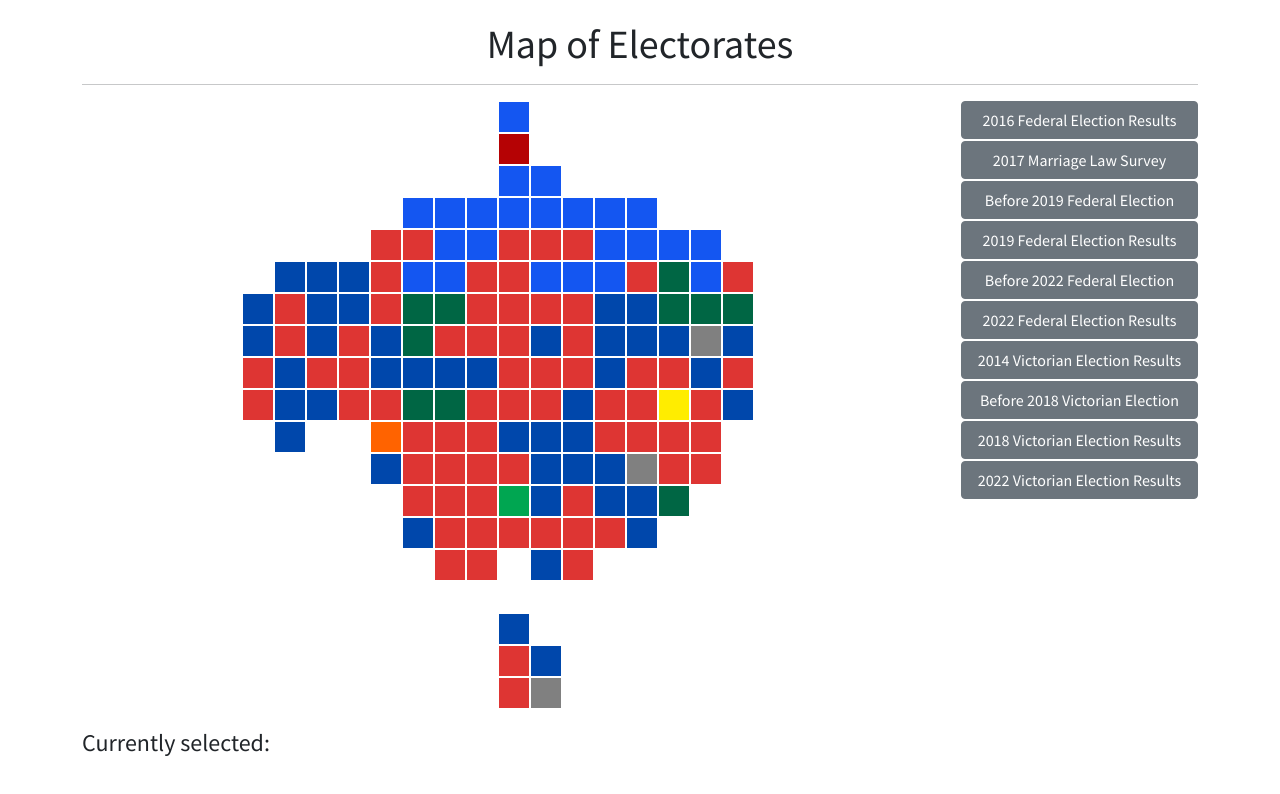
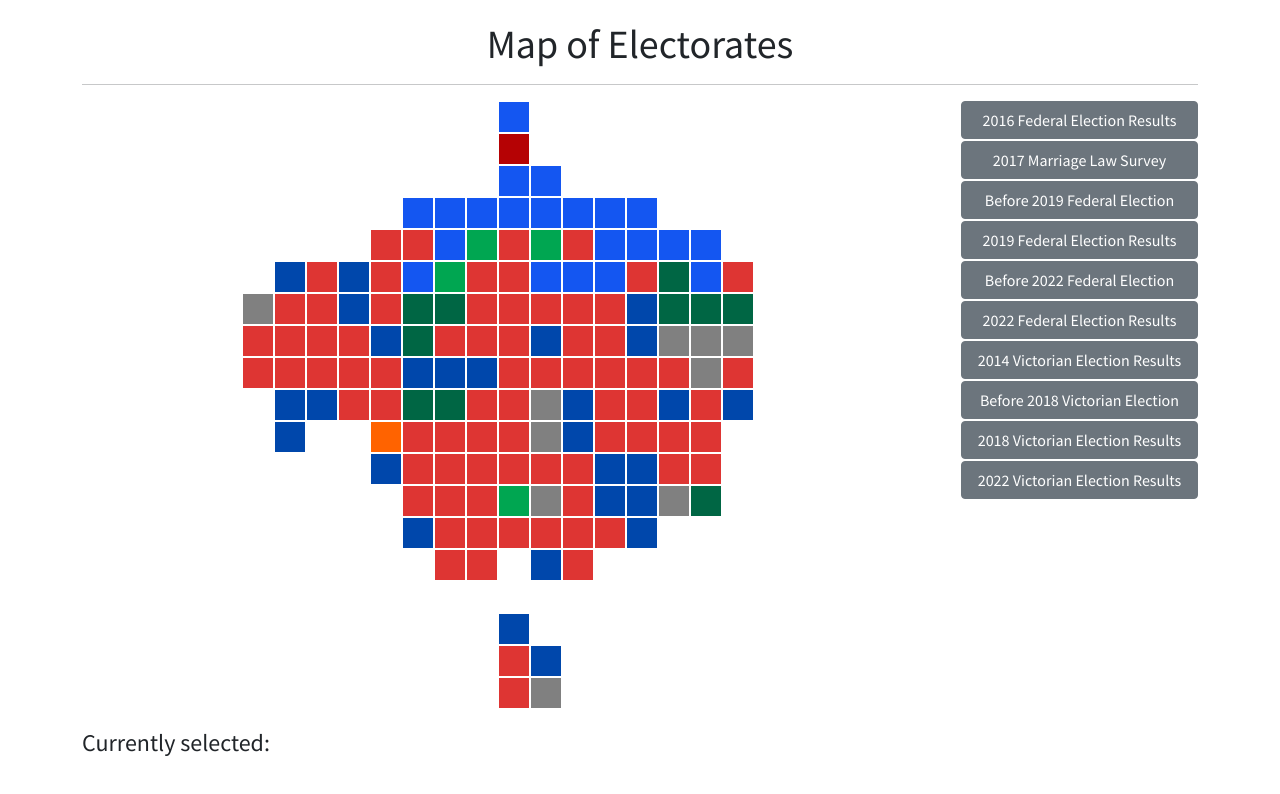
Before and after one commit to dmarmion/AusElectorates, a React (Create React App) app: page / in a window 1280 px wide. Shown: the top 794 px of the page. Built offline with nearby package versions, Linux system fonts and the light colour scheme.

Commit message:
Update default map to 2022 federal election

```diff
--- a/src/components/ElectorateMap.js
+++ b/src/components/ElectorateMap.js
@@ -5,8 +5,8 @@ import Electorate from "./Electorate";
 
 const ElectorateMap = () => {
   // By default, use the current state of federal parliament
-  const [locations, setLocations] = useState(require("../data/locations2019.json"));
-  const [parties, setParties] = useState(require("../data/partiespre2022.json"));
+  const [locations, setLocations] = useState(require("../data/locations2022.json"));
+  const [parties, setParties] = useState(require("../data/parties2022.json"));
   const [currentElectorate, setCurrentElectorate] = useState("none");
 
   // Render the grid of electorates
```
Also changed, not shown: src/utils.js (+6 -6 lines).
